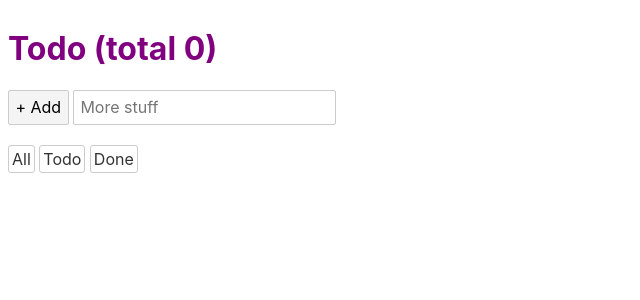
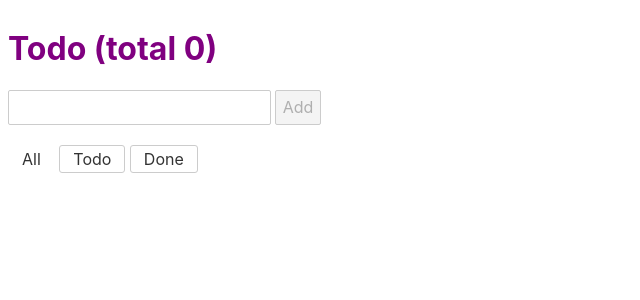
Before and after one commit to gustavjorlov/svelte-do, a Svelte app: page / in a window 1280 px wide. Shown: the top 300 px of the page, without its empty margins (0-640 px from the left). Built offline with nearby package versions, Linux system fonts and the light colour scheme.

Commit message:
Lots of smart things with binding values and ternary operations

```diff
--- a/src/components/AddTodo.svelte
+++ b/src/components/AddTodo.svelte
@@ -2,14 +2,11 @@
   import { createEventDispatcher } from "svelte";
   const dispatch = createEventDispatcher();
   let errorMessage = "";
+  let inputValue = "";
 
   const handleAdd = () => {
-    const todoText = document.querySelector("#morestuff").value;
-    if (todoText !== "") {
-      errorMessage = "";
-      dispatch("addtodo", { text: todoText });
-      document.querySelector("#morestuff").value = "";
-    } else errorMessage = "Plx add something to do";
+    dispatch("addtodo", { text: inputValue });
+    inputValue = "";
   };
 </script>
 
@@ -19,6 +16,5 @@
   }
 </style>
 
-<button on:click={handleAdd}>+ Add</button>
-<input id="morestuff" type="text" placeholder="More stuff" />
-<p class="error">{errorMessage}</p>
+<input bind:value={inputValue} type="text" />
+<button on:click={handleAdd} disabled={inputValue === ""}>Add</button>
--- a/src/components/TodoItem.svelte
+++ b/src/components/TodoItem.svelte
@@ -16,7 +16,7 @@
 
 <style>
   p {
-    padding: 10px 20px;
+    padding: 10px;
   }
   .done {
     text-decoration: line-through;
--- a/src/components/TodoList.svelte
+++ b/src/components/TodoList.svelte
@@ -15,6 +15,7 @@
   ul {
     width: 300px;
     list-style: none;
+    padding: 0px;
   }
   li:hover {
     background: #efefef;
--- a/src/components/VisibilityFilter.svelte
+++ b/src/components/VisibilityFilter.svelte
@@ -1,10 +1,11 @@
 <script>
   import { createEventDispatcher } from "svelte";
-  export let activeFilter = 'all';
+  export let activeFilter = "all";
   const dispatch = createEventDispatcher();
 
   const changeTo = filter => () => {
     dispatch("visibilityChange", filter);
+    activeFilter = filter;
   };
 </script>
 
@@ -12,15 +13,22 @@
   span {
     border: 1px solid #cccccc;
     border-radius: 3px;
-    padding: 3px;
+    padding: 3px 13px;
   }
   span:hover {
     cursor: pointer;
   }
+  .active {
+    border: none;
+    border: 1px solid #ffffff;
+  }
+  .active:hover {
+    cursor: default;
+  }
 </style>
 
 <p>
-  <span on:click={changeTo('all')}>All</span>
-  <span on:click={changeTo('todo')}>Todo</span>
-  <span on:click={changeTo('done')}>Done</span>
+  <span class={activeFilter === 'all' ? 'active' : ""} on:click={changeTo('all')}>All</span>
+  <span  class={activeFilter === 'todo' ? 'active' : ""} on:click={changeTo('todo')}>Todo</span>
+  <span class={activeFilter === 'done' ? 'active' : ""}  on:click={changeTo('done')}>Done</span>
 </p>
```
Also changed, not shown: 1 other file (tests, documents, lock files or other folders).
